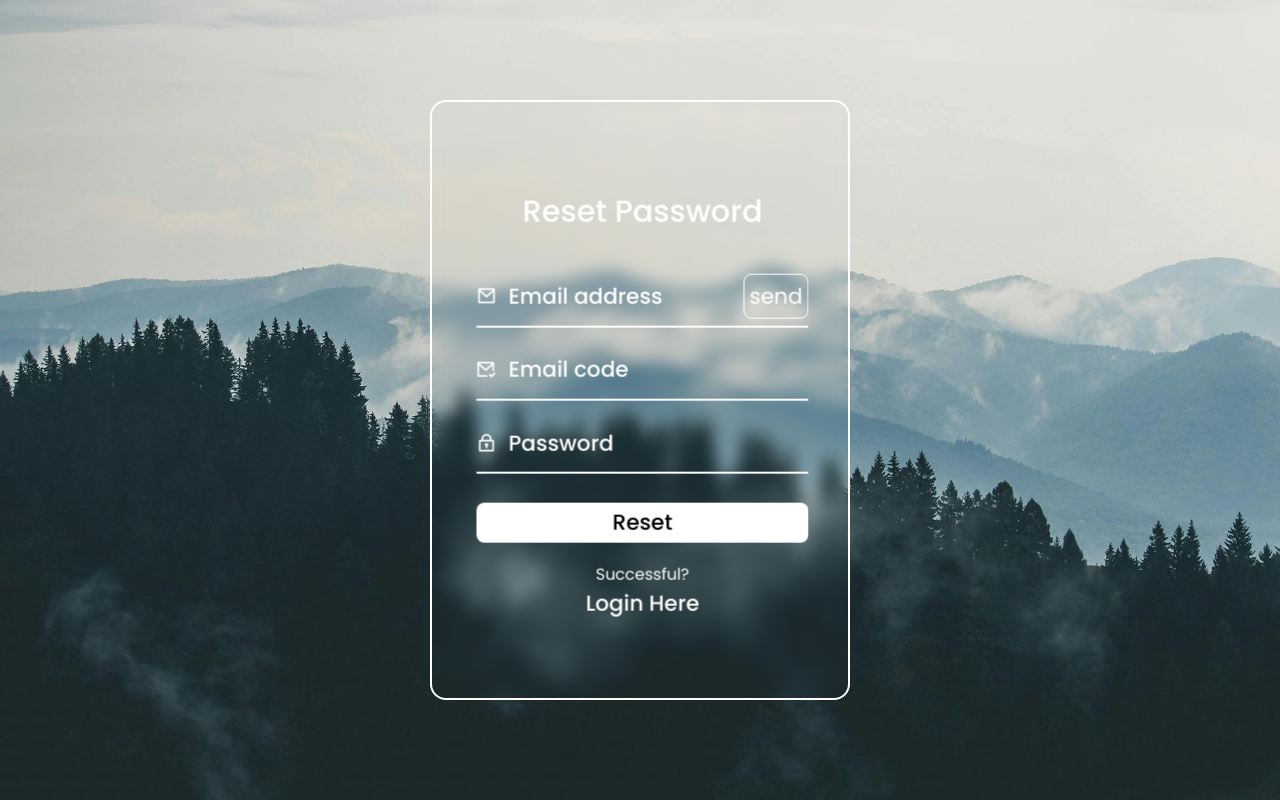
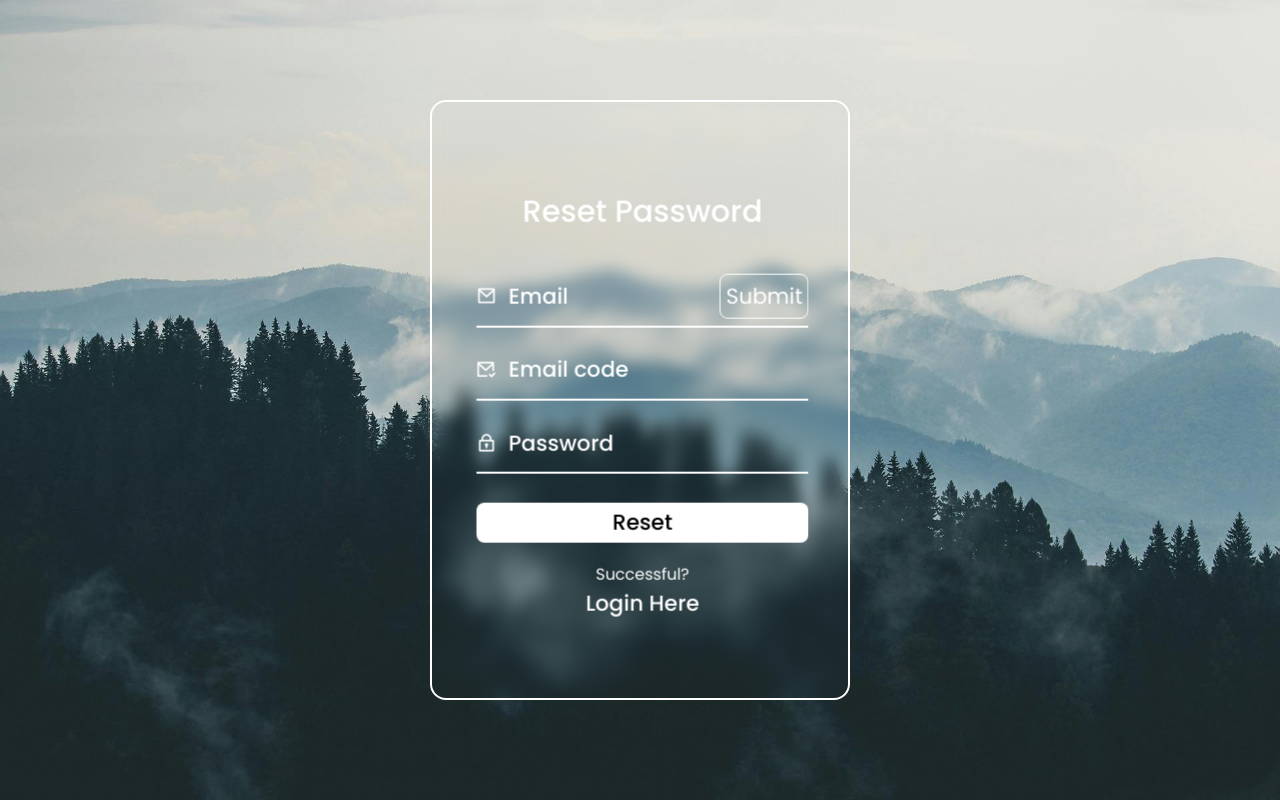
Before and after one commit to qingdaoalex/CITS5505-Project2, a Flask app: template blogweb/app/templates/reset.html in a window 1280 px wide. Run offline with Flask 3, Linux system fonts and the light colour scheme; the template is opened without the code that fills it, so the values that code supplies are empty, except form fields; tables that the repository leaves empty hold one stand-in row (values such as "Sample post"); form fields are guessed from the names that the template uses.

Commit message:
update form by using jinja render format

```diff
--- a/blogweb/app/templates/reset.html
+++ b/blogweb/app/templates/reset.html
@@ -23,16 +23,17 @@
 	<div class="flip-container">
 		<div class="flipper" id="flipper">
 			<div class="reset" id="reset">
-				<form class="form-container" id="validation-form" action="#" method="POST">
+				<form class="form-container" action="" method="POST" novalidate>
+					{{ form.hidden_tag() }}
 					<h1 class="form-title">Reset Password</h1>
 					<div class="form-content">
 						<div class="form-box">
 							<i class="ri-mail-line input-icon"></i>
 							<div class="input-box">
-								<input required type="text" class="input-area" id="email-send" placeholder=" ">
-								<label for="email-send" class="input-label">Email address</label>
+								{{ form.email(size=64, class="input-area", placeholder=" ") }}
+								{{ form.email.label(class="input-label") }}
 							</div>
-							<button type="submit" id="send-button">send</button>
+							{{ form.submit(id="send-button") }}
 						</div>
 					</div>
 					<div class="form-content">
```
